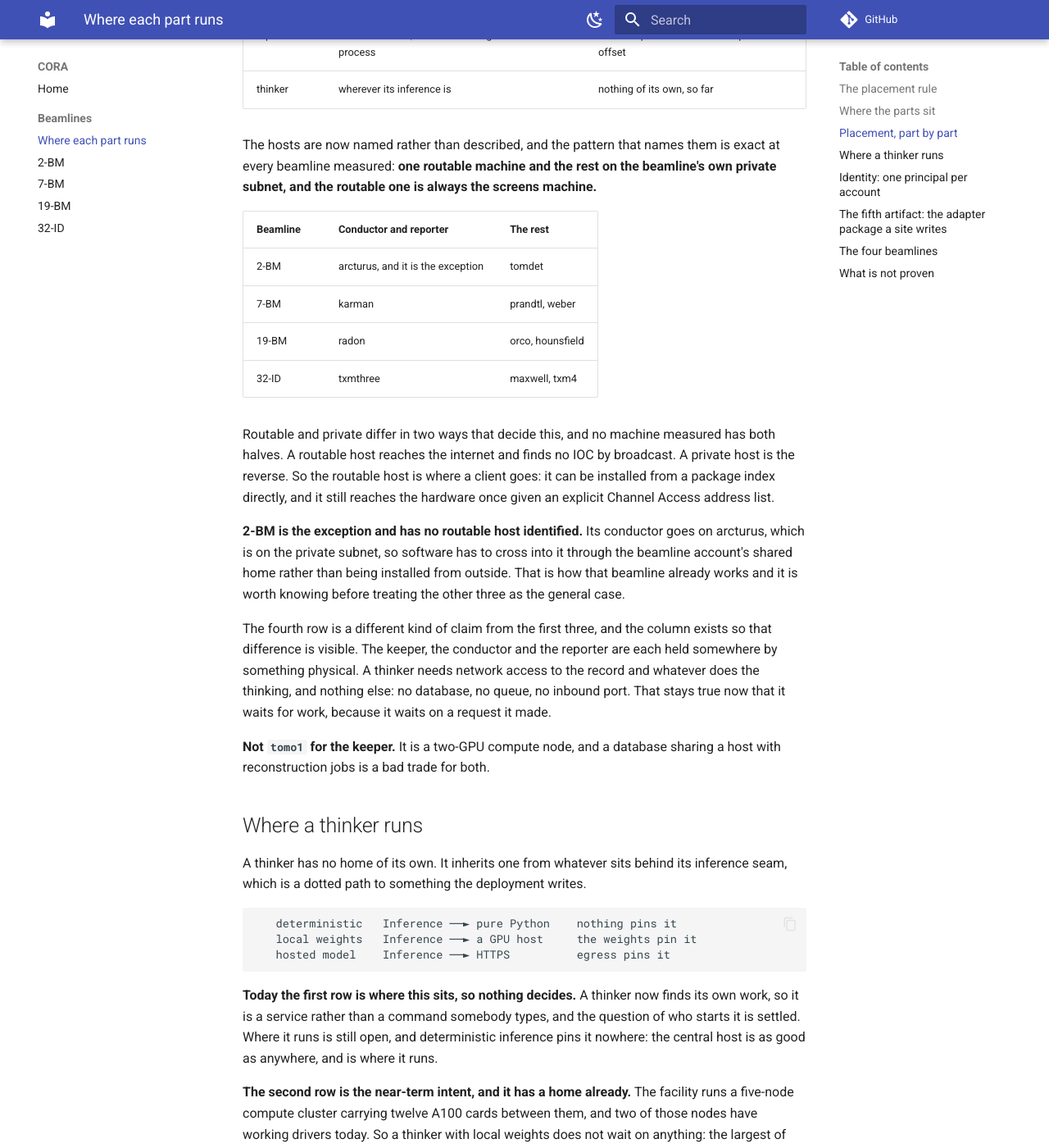
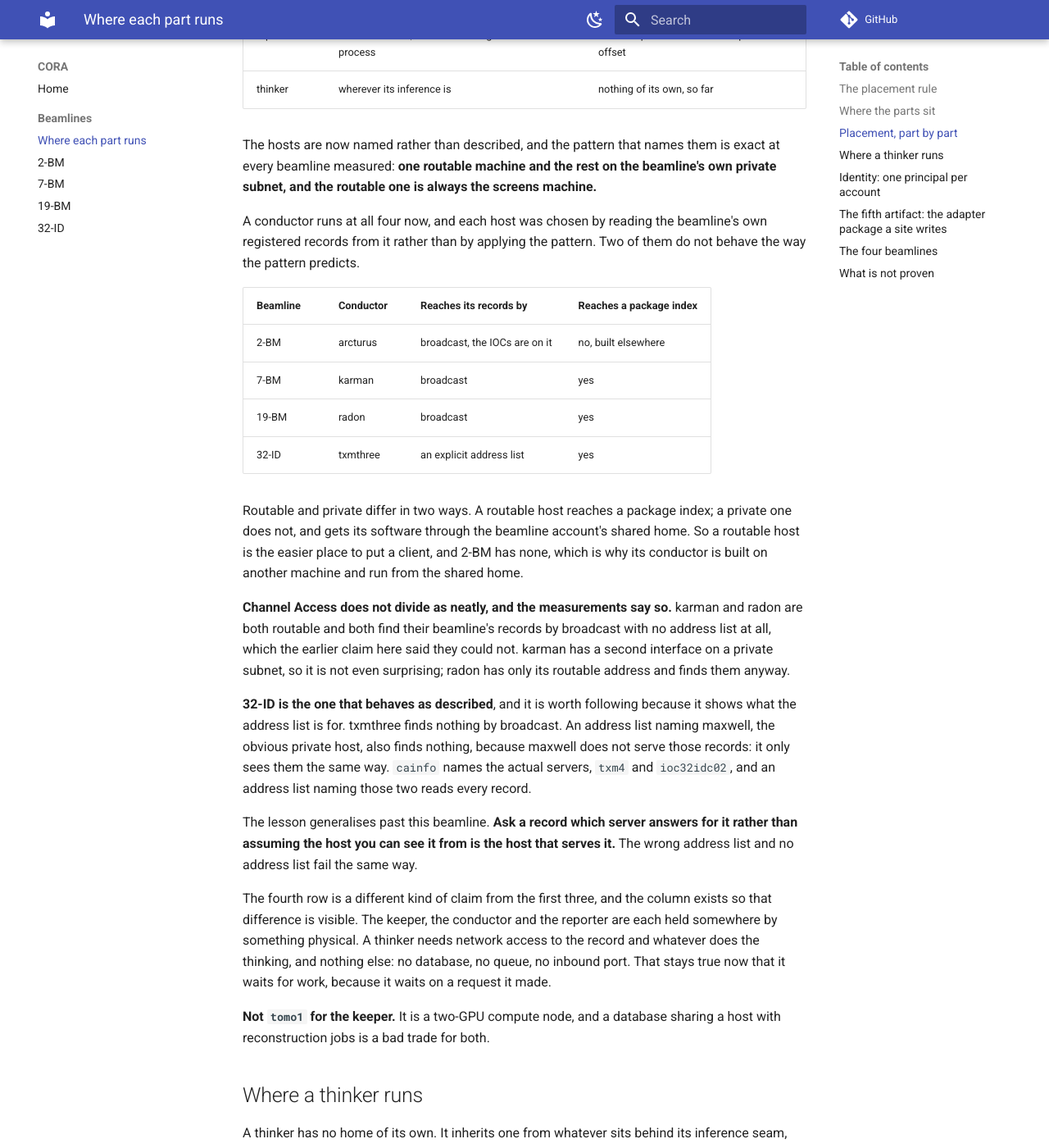
Before and after one commit to open-cora/cora, an MkDocs documentation site: the page built from docs/beamlines/index.md, in a window 1280 px wide and 1400 px high, scrolled down 1472 px. Shown: the whole window at 82% size. Built offline with MkDocs 1.6.1 and Material for MkDocs 9.7.7, drawn with Linux system fonts in a browser that asks for light colours; comment, search, counter and statistics services are not loaded.

Commit message:
docs(beamlines): a conductor runs at all four, and two of them broke the pattern
Each host was chosen by reading that beamline's own registered records from
it, rather than by applying the rule this page stated. The rule was wrong in
one direction and incomplete in the other.

karman and radon are both routable and both find their records by broadcast
with no address list, which this page said a routable host could not do.
karman has a second interface on a private subnet so it is unsurprising;
radon has only its routable address and finds them anyway.

32-ID is the one that behaves as written, and following it is what produced
the useful part. txmthree finds nothing by broadcast, and an address list
naming maxwell also finds nothing, because maxwell does not serve those
records either: it only sees them the same way txmthree would like to.
cainfo names the real servers, txm4 and ioc32idc02, and an address list
naming those reads every record. The wrong address list and no address list
fail identically, which is why the habit worth keeping is to ask a record
which server answers for it.

That also closes the gap left when these registers were written, where
32-ID's records could not be traced to a host.

Co-Authored-By: Claude Opus 5 (1M context) <noreply@anthropic.com>

```diff
--- a/docs/beamlines/index.md
+++ b/docs/beamlines/index.md
@@ -66,24 +66,40 @@ is exact at every beamline measured: **one routable machine and the rest on the
 beamline's own private subnet, and the routable one is always the screens
 machine.**
 
-| Beamline | Conductor and reporter | The rest |
-| --- | --- | --- |
-| 2-BM | arcturus, and it is the exception | tomdet |
-| 7-BM | karman | prandtl, weber |
-| 19-BM | radon | orco, hounsfield |
-| 32-ID | txmthree | maxwell, txm4 |
+A conductor runs at all four now, and each host was chosen by reading the
+beamline's own registered records from it rather than by applying the
+pattern. Two of them do not behave the way the pattern predicts.
 
-Routable and private differ in two ways that decide this, and no machine
-measured has both halves. A routable host reaches the internet and finds no
-IOC by broadcast. A private host is the reverse. So the routable host is where
-a client goes: it can be installed from a package index directly, and it still
-reaches the hardware once given an explicit Channel Access address list.
+| Beamline | Conductor | Reaches its records by | Reaches a package index |
+| --- | --- | --- | --- |
+| 2-BM | arcturus | broadcast, the IOCs are on it | no, built elsewhere |
+| 7-BM | karman | broadcast | yes |
+| 19-BM | radon | broadcast | yes |
+| 32-ID | txmthree | an explicit address list | yes |
 
-**2-BM is the exception and has no routable host identified.** Its conductor
-goes on arcturus, which is on the private subnet, so software has to cross
-into it through the beamline account's shared home rather than being installed
-from outside. That is how that beamline already works and it is worth knowing
-before treating the other three as the general case.
+Routable and private differ in two ways. A routable host reaches a package
+index; a private one does not, and gets its software through the beamline
+account's shared home. So a routable host is the easier place to put a
+client, and 2-BM has none, which is why its conductor is built on another
+machine and run from the shared home.
+
+**Channel Access does not divide as neatly, and the measurements say so.**
+karman and radon are both routable and both find their beamline's records by
+broadcast with no address list at all, which the earlier claim here said they
+could not. karman has a second interface on a private subnet, so it is not
+even surprising; radon has only its routable address and finds them anyway.
+
+**32-ID is the one that behaves as described**, and it is worth following
+because it shows what the address list is for. txmthree finds nothing by
+broadcast. An address list naming maxwell, the obvious private host, also
+finds nothing, because maxwell does not serve those records: it only sees
+them the same way. `cainfo` names the actual servers, `txm4` and
+`ioc32idc02`, and an address list naming those two reads every record.
+
+The lesson generalises past this beamline. **Ask a record which server
+answers for it rather than assuming the host you can see it from is the host
+that serves it.** The wrong address list and no address list fail the same
+way.
 
 The fourth row is a different kind of claim from the first three, and the
 column exists so that difference is visible. The keeper, the conductor and the
```
